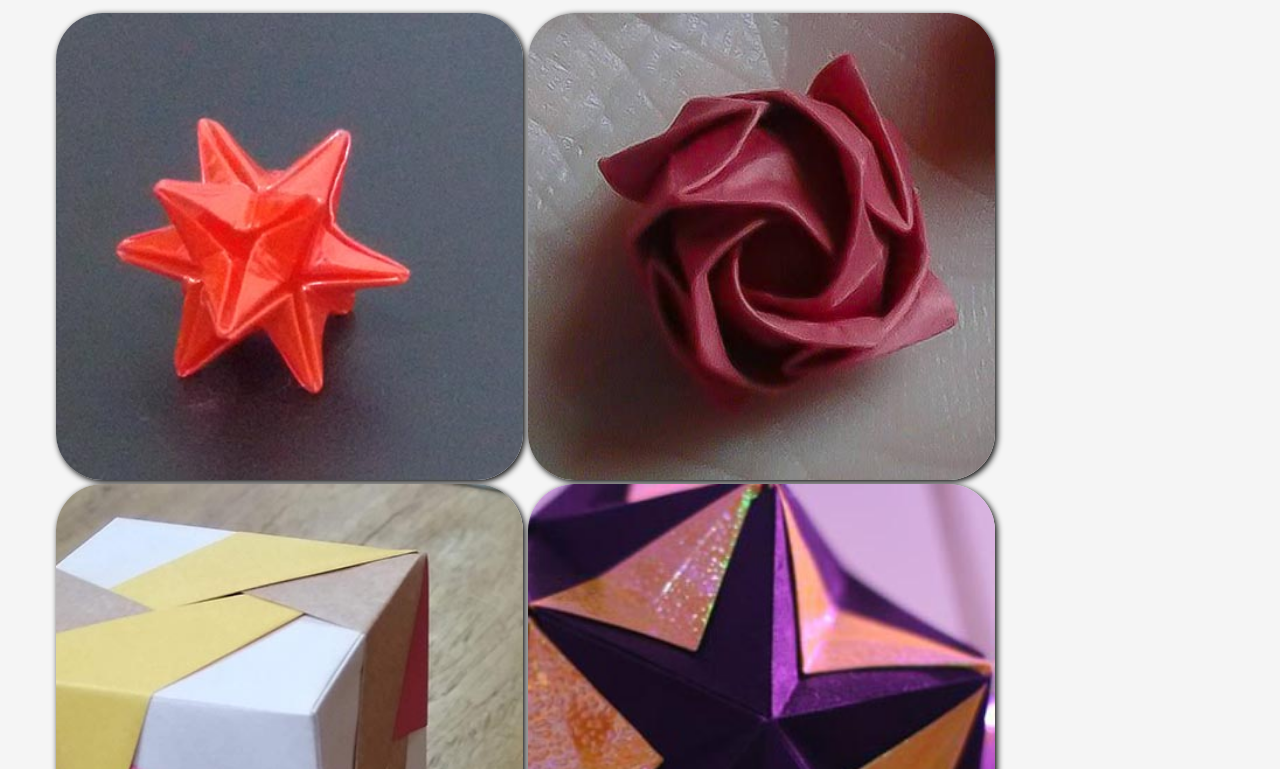
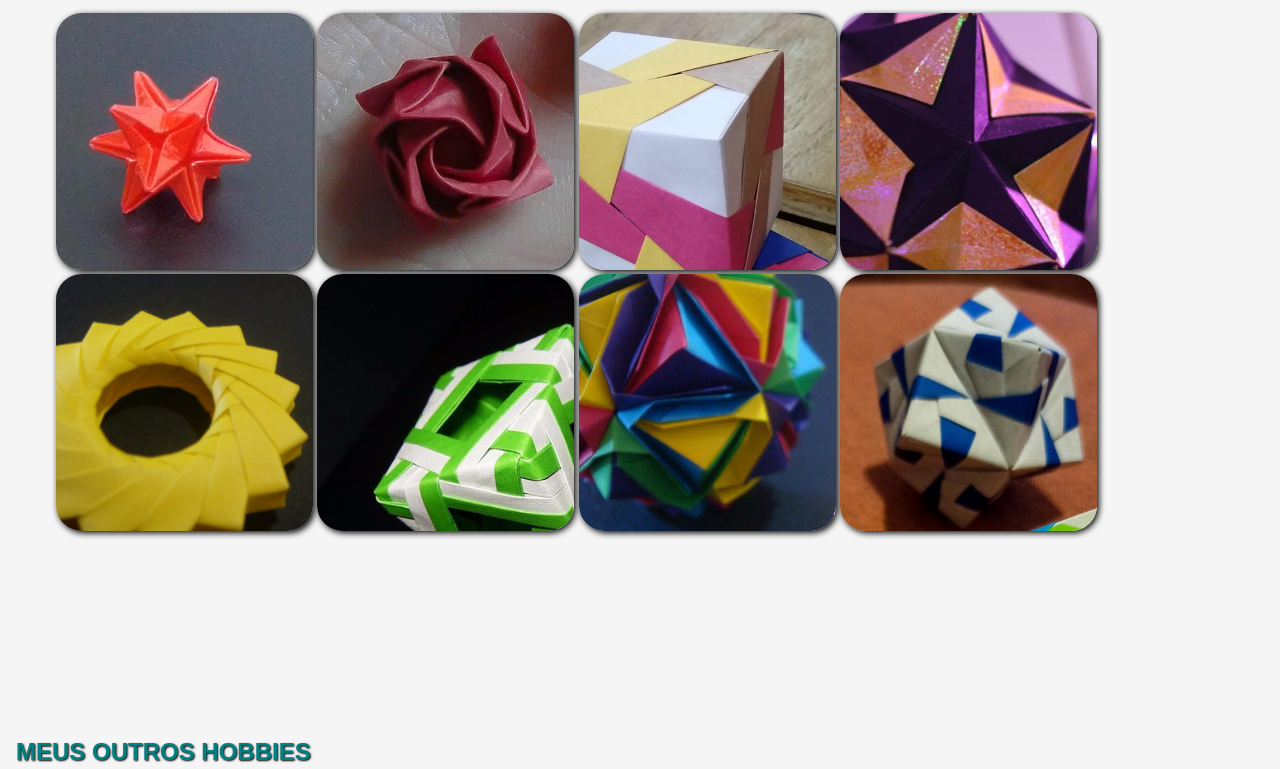
Before and after one commit to lchaimsohn/myhobbies, a plain HTML site: page index.html in a window 1280 px wide. Shown: the part 751-1520 px from the top of the page. Drawn offline with Linux system fonts and the light colour scheme; a web font is replaced by a local one.

Commit message:
Atualização de CSS
Resolvendo problema com imagens

```diff
--- a/css/style.css
+++ b/css/style.css
@@ -126,24 +126,36 @@ li a:hover{
 
 .limitador {
     max-width: 100%;
-    width: 90;
+    width: 90vw;
     margin: auto;
     /* box-shadow: black 0 0 5px; */
 
 }
 
-figure a img{
+figure a{
 
     width: 40%;
+
+}
+
+figure img{
+    box-shadow: black 2px 2px 6px;
     border-radius: 10%;
-    box-shadow: black 2px 2px 6px;
-
+    width: 40%;
+    max-width: 300px;
 }
 
 
 @media screen and (min-width: 600px) {
+    figure a{
+       width: 22%;
+       max-width: 300px;
+
+    }
+
     figure img{
-       width: 22%;
+        max-width: 300px;
+        width: 22%;
 
     }
 
```
